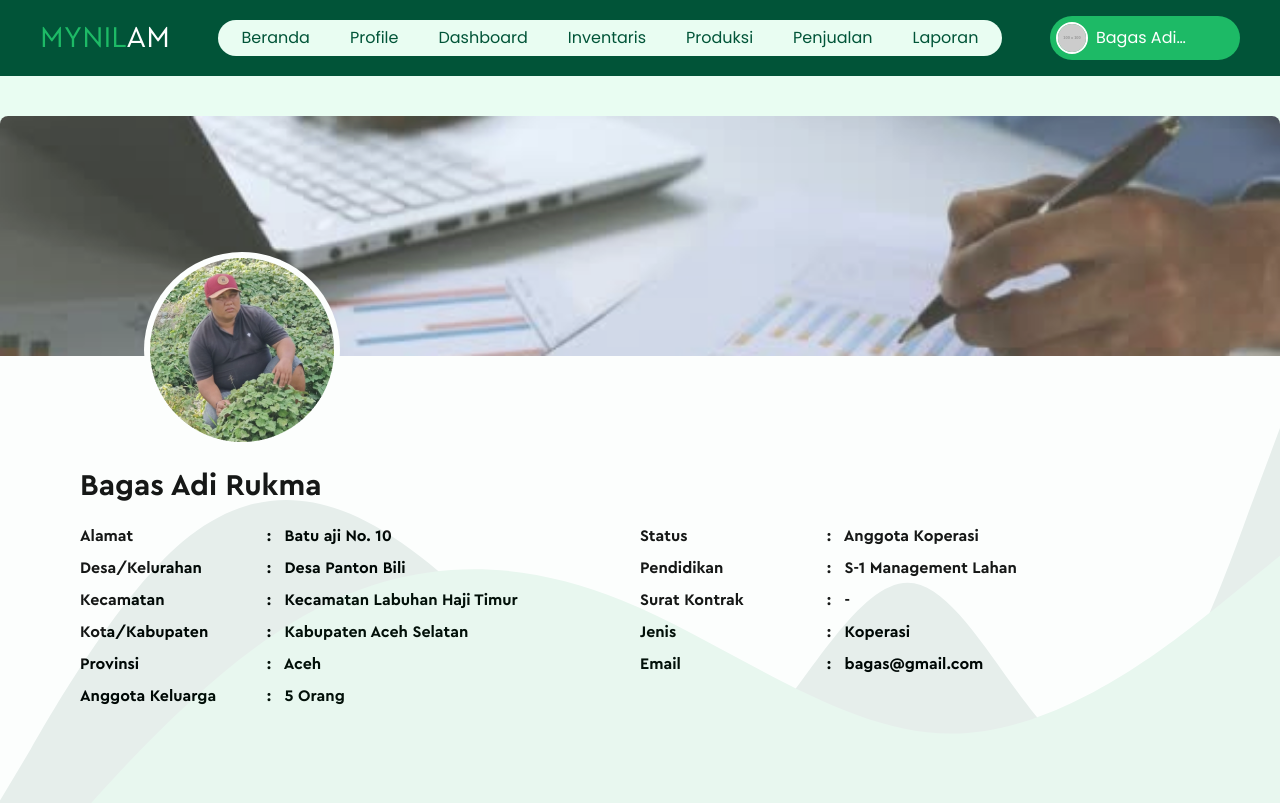
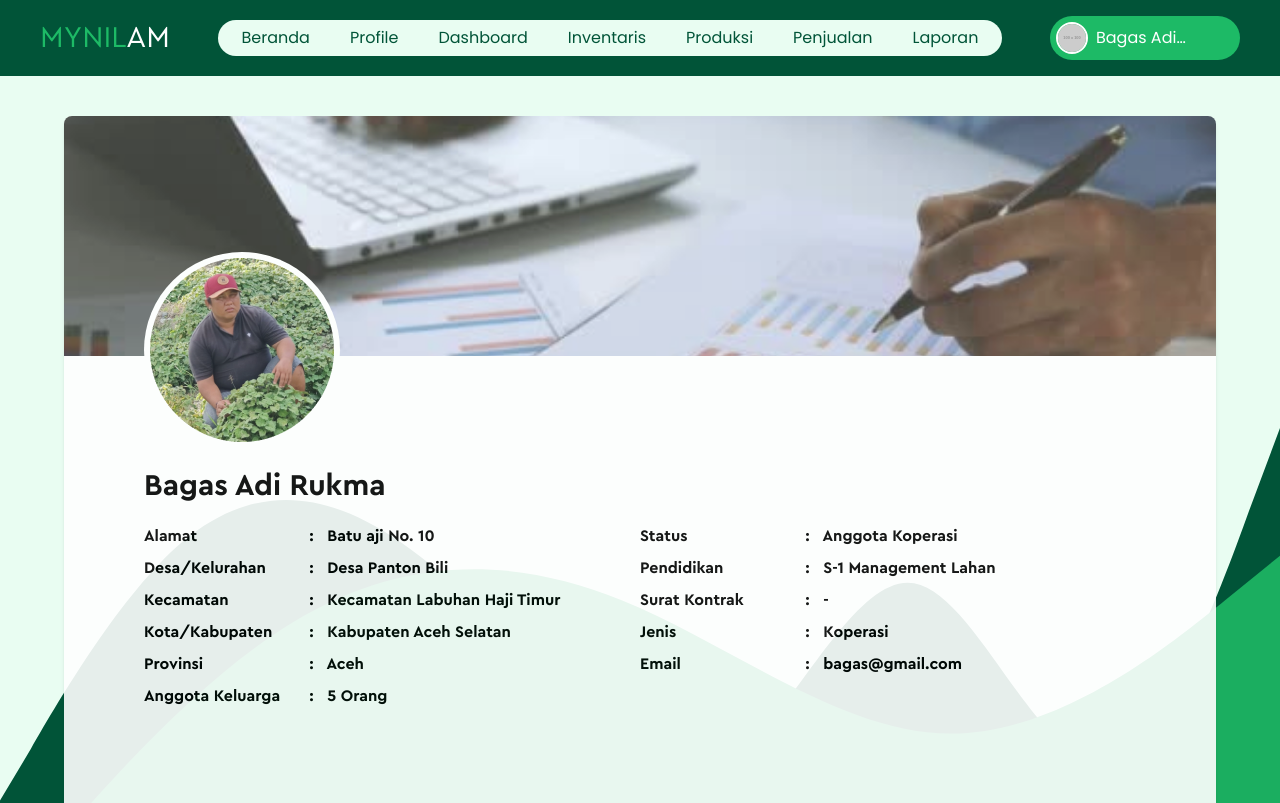
Before and after one commit to saptadi73/fe-mynilam-new, a Vue app: page /profile/profile-petani/TNM94A2X in a window 1280 px wide. Shown: the top 803 px of the page. Built offline with nearby package versions, Linux system fonts and the light colour scheme.

Commit message:
feat(profile): add padding x on profile page

```diff
--- a/src/pages/profile/ProfileAgenPage.vue
+++ b/src/pages/profile/ProfileAgenPage.vue
@@ -1,5 +1,5 @@
 <template>
-  <div class="bg-image-wave relative py-10">
+  <div class="bg-image-wave relative px-16 py-10">
     <div class="bg-white min-h-screen opacity-90 shadow-md rounded-lg font-cera">
       <img
         class="bg-cover object-cover rounded-t-lg h-60 w-full"
--- a/src/pages/profile/ProfilePetaniPage.vue
+++ b/src/pages/profile/ProfilePetaniPage.vue
@@ -1,5 +1,5 @@
 <template>
-  <div class="bg-image-wave relative py-10">
+  <div class="bg-image-wave relative px-16 py-10">
     <div class="bg-white min-h-screen opacity-90 shadow-md rounded-lg font-cera">
       <img
         class="bg-cover object-cover rounded-t-lg h-60 w-full"
--- a/src/pages/profile/ProfileUgreenPage.vue
+++ b/src/pages/profile/ProfileUgreenPage.vue
@@ -1,5 +1,5 @@
 <template>
-  <div class="bg-image-wave relative py-10">
+  <div class="bg-image-wave relative px-16 py-10">
     <div class="bg-white min-h-screen opacity-90 shadow-md rounded-lg font-cera">
       <img
         class="bg-cover object-cover rounded-t-lg h-60 w-full"
```
